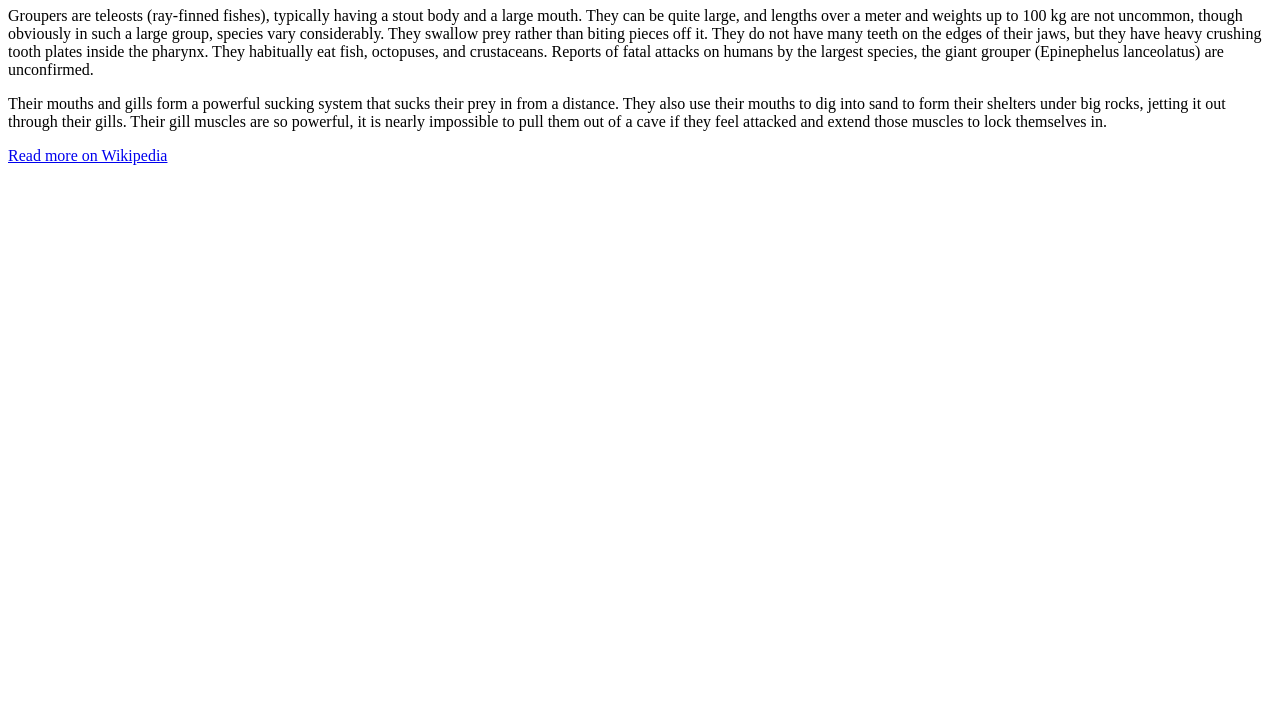
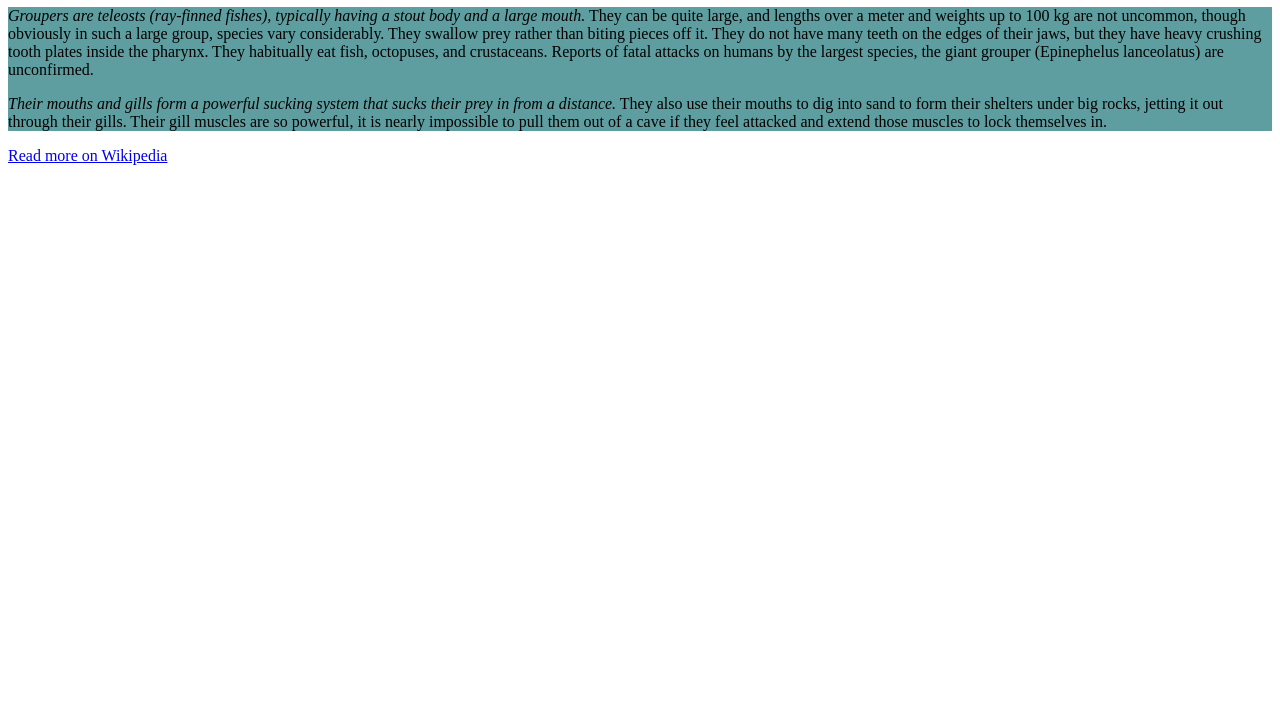
Before and after one commit to jonah-the-fish/5-1-CSS-Grouping-Elements, a plain HTML site: page index.html in a window 1280 px wide. Shown: the part 73-800 px from the top of the page. Drawn offline with Linux system fonts and the light colour scheme.

Commit message:
added divs

```diff
--- a/index.html
+++ b/index.html
@@ -4,16 +4,17 @@
         <meta charset="utf-8">
         <title>Challenge: Group the groupers</title>
         <style>
-
+            .firstsentence{font-style: italic;}
+            .info {background-color: cadetblue;}
         </style>
     </head>
     <body>
 
         <h1>Groupers</h1>
 
-        <p>Groupers are teleosts (ray-finned fishes), typically having a stout body and a large mouth. They can be quite large, and lengths over a meter and weights up to 100 kg are not uncommon, though obviously in such a large group, species vary considerably. They swallow prey rather than biting pieces off it. They do not have many teeth on the edges of their jaws, but they have heavy crushing tooth plates inside the pharynx. They habitually eat fish, octopuses, and crustaceans. Reports of fatal attacks on humans by the largest species, the giant grouper (Epinephelus lanceolatus) are unconfirmed.</p>
+        <div class="info"><p><span class="firstsentence">Groupers are teleosts (ray-finned fishes), typically having a stout body and a large mouth.</span> They can be quite large, and lengths over a meter and weights up to 100 kg are not uncommon, though obviously in such a large group, species vary considerably. They swallow prey rather than biting pieces off it. They do not have many teeth on the edges of their jaws, but they have heavy crushing tooth plates inside the pharynx. They habitually eat fish, octopuses, and crustaceans. Reports of fatal attacks on humans by the largest species, the giant grouper (Epinephelus lanceolatus) are unconfirmed.</p>
 
-        <p>Their mouths and gills form a powerful sucking system that sucks their prey in from a distance. They also use their mouths to dig into sand to form their shelters under big rocks, jetting it out through their gills. Their gill muscles are so powerful, it is nearly impossible to pull them out of a cave if they feel attacked and extend those muscles to lock themselves in.</p>
+        <p><span class="firstsentence">Their mouths and gills form a powerful sucking system that sucks their prey in from a distance.</span> They also use their mouths to dig into sand to form their shelters under big rocks, jetting it out through their gills. Their gill muscles are so powerful, it is nearly impossible to pull them out of a cave if they feel attacked and extend those muscles to lock themselves in.</p></div>
 
         <a href="http://en.wikipedia.org/wiki/Grouper">Read more on Wikipedia</a>
 
```
